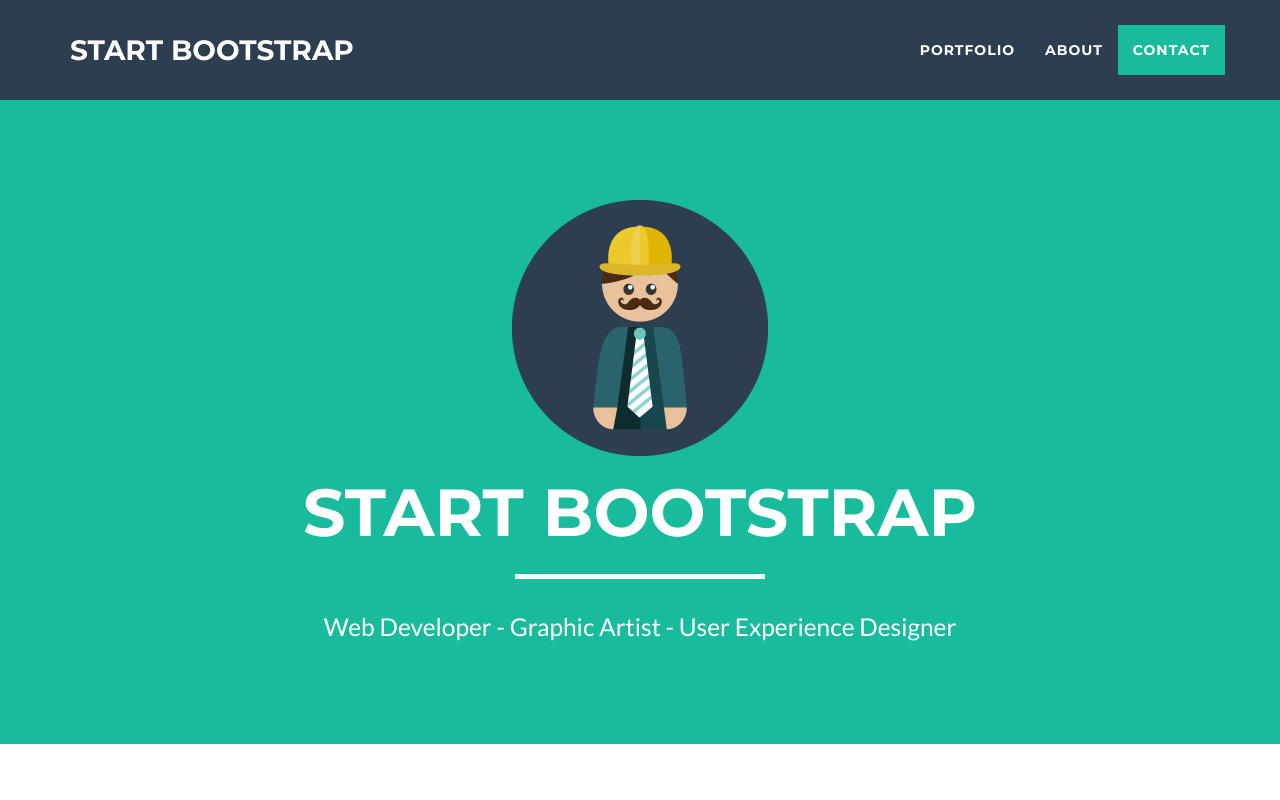
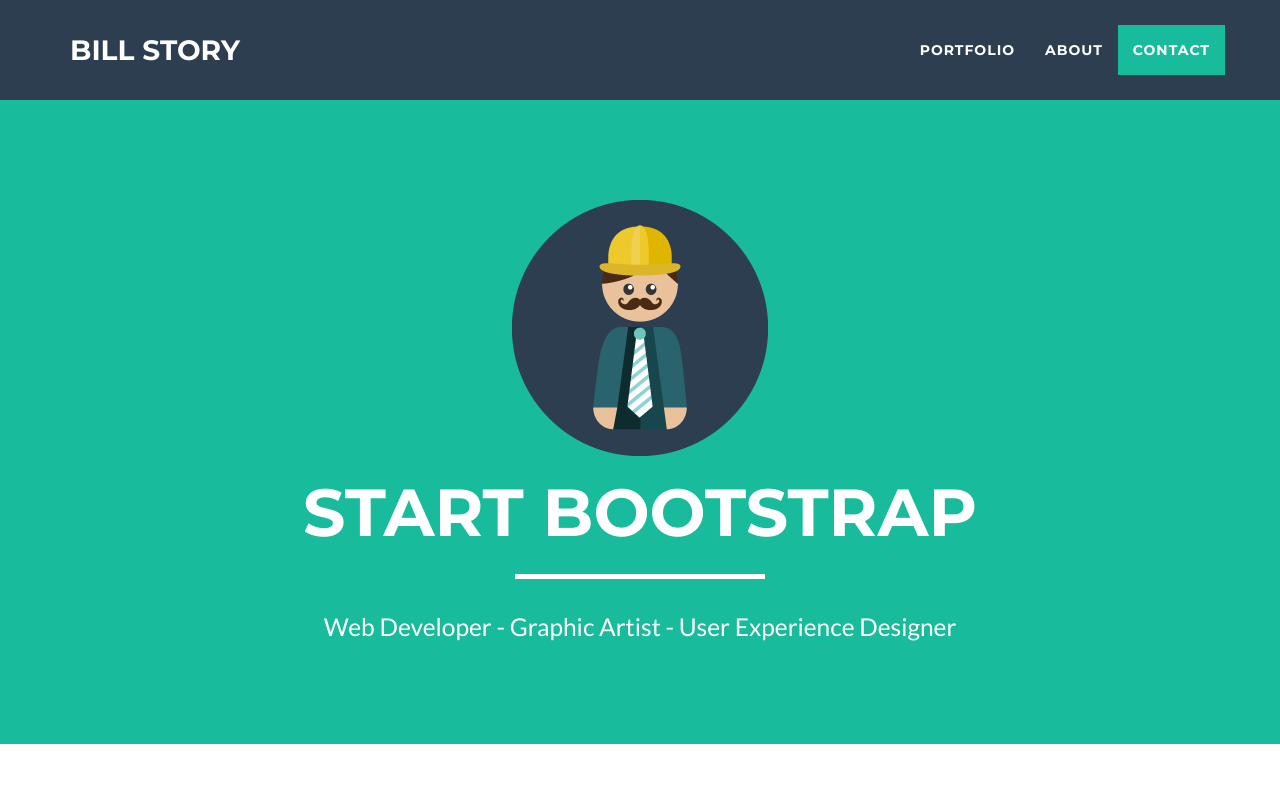
Before and after one commit to storywr/storywr.github.io, a website: page index.html in a window 1280 px wide. Shown: the top 800 px of the page. Drawn offline with nearby package versions, Linux system fonts and the light colour scheme.

Commit message:
small title page changes

```diff
--- a/index.html
+++ b/index.html
@@ -9,7 +9,7 @@
     <meta name="description" content="">
     <meta name="author" content="">
 
-    <title>Freelancer - Start Bootstrap Theme</title>
+    <title>Bill Story Portfolio</title>
 
     <!-- Bootstrap Core CSS -->
     <link href="vendor/bootstrap/css/bootstrap.min.css" rel="stylesheet">
@@ -42,7 +42,7 @@
                 <button type="button" class="navbar-toggle" data-toggle="collapse" data-target="#bs-example-navbar-collapse-1">
                     <span class="sr-only">Toggle navigation</span> Menu <i class="fa fa-bars"></i>
                 </button>
-                <a class="navbar-brand" href="#page-top">Start Bootstrap</a>
+                <a class="navbar-brand" href="#page-top">Bill Story</a>
             </div>
 
             <!-- Collect the nav links, forms, and other content for toggling -->
```
